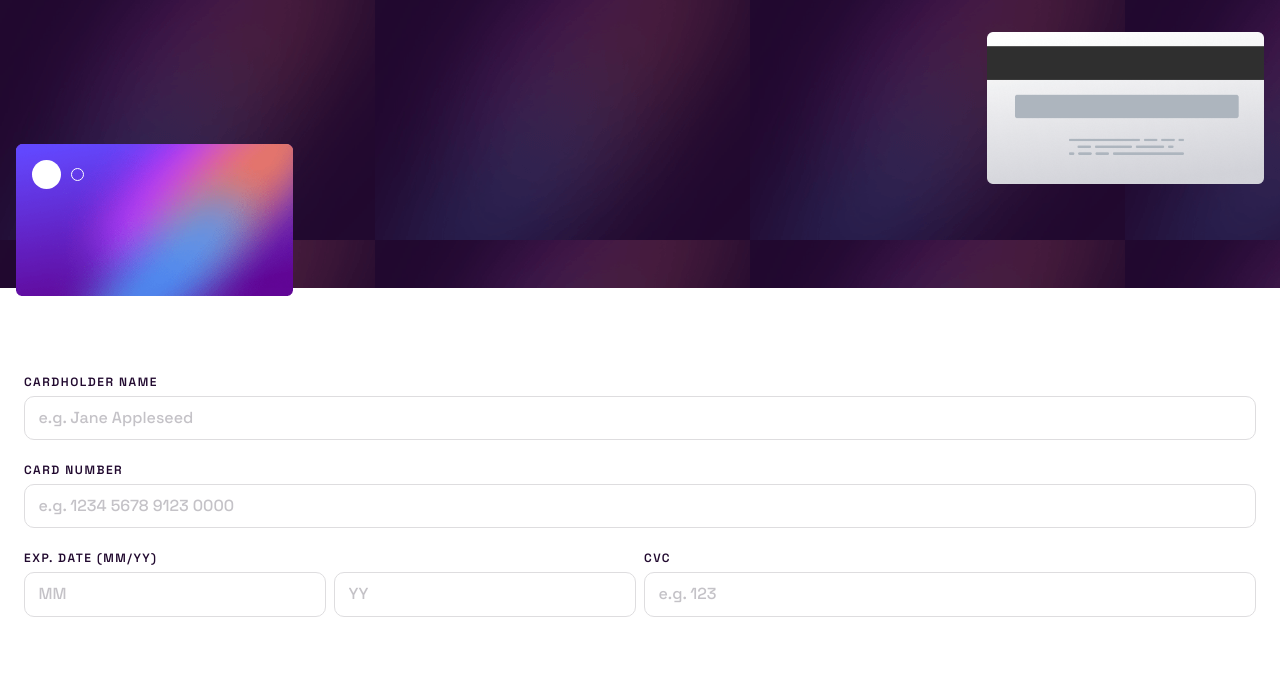
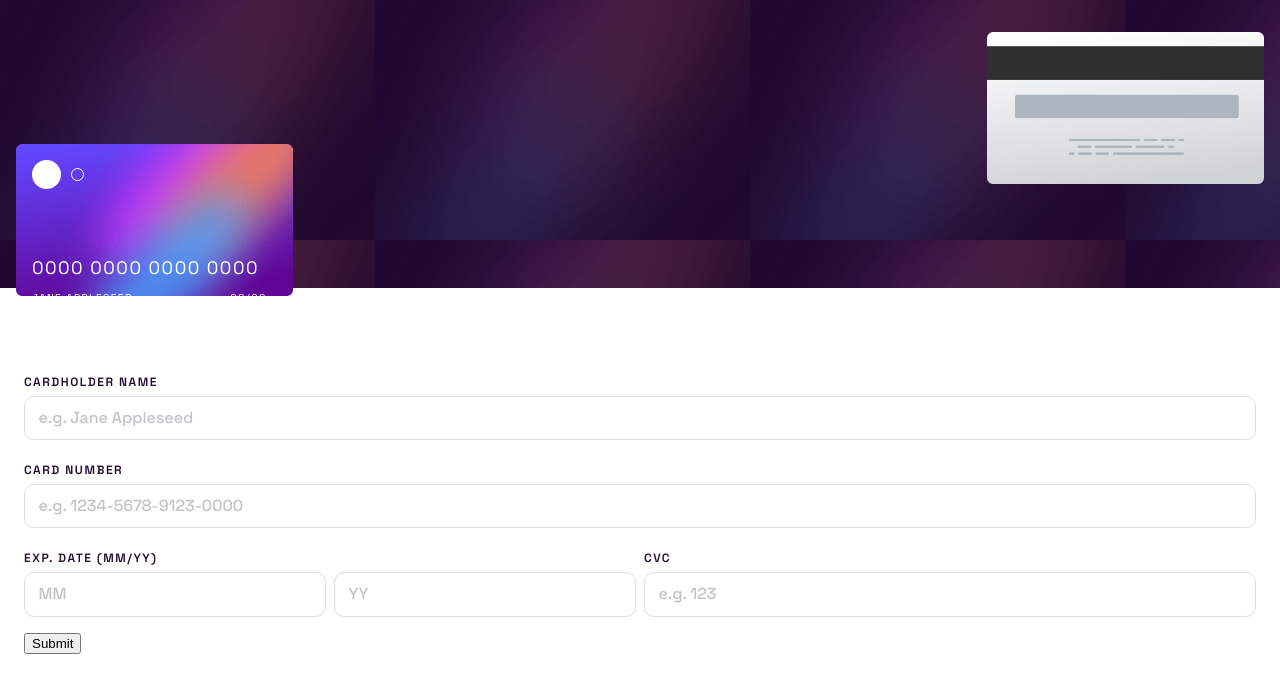
Before and after one commit to devfelipearaujo/InteractivePaycardForm, a plain HTML site: page index.html in a window 1280 px wide. Drawn offline with Linux system fonts and the light colour scheme.

Commit message:
adding js features

```diff
--- a/assets/css/main.css
+++ b/assets/css/main.css
@@ -46,6 +46,40 @@
     border-radius: 50%;
     background-color: transparent;
     border: 1px solid var(--branco);
+}
+
+.dados__container {
+    width: 235px;
+    display: flex;
+    flex-direction: column;
+    flex-wrap: wrap;
+    position: absolute;
+    align-items: center;
+    top: 90%;
+    left: 2rem;
+    color: var(--branco);
+    font-family: var(--ff-main);
+}
+
+.span__cardNumber {
+    font-size: var(--fs-regular);
+    letter-spacing: 1.5px;
+    width: 100%;
+    text-align: left;
+    margin-bottom: 1rem;
+}
+
+.dados__container-grupo {
+    display: flex;
+    justify-content: space-between;
+    width: 100%;
+}
+
+.span__cardName, .span__cardExpiration {
+    font-size: var(--fs-mobile-pequeno);
+    letter-spacing: 1.5px;
+    text-transform: uppercase;
+    font-weight: var(--fw-regular);
 }
 
 .form {
--- a/index.html
+++ b/index.html
@@ -22,38 +22,49 @@
           <span class="circulo"></span>
           <span class="circulo-pequeno"></span>
         </div>
+        <div class="dados__container">
+          <span class="span__cardNumber">0000  0000  0000  0000</span>
+          <div class="dados__container-grupo">
+            <span class="span__cardName">Jane Appleseed</span>
+            <span class="span__cardExpiration">00/00</span>
+          </div>
+        </div>
       </div>
     </section>
 
     <section class="form">
       <form>
-        <div class="form__container">
+        <div class="container">
           <label class="label" for="name">cardholder name</label>
           <input class="form__input" type="text" name="" id="name" placeholder="e.g. Jane Appleseed">
         </div>
 
-        <div class="form__container">
+        <div class="container">
           <label class="label" for="name">card number</label>
-          <input class="form__input" type="number" name="" id="name" placeholder="e.g. 1234 5678 9123 0000">
+          <input class="form__input" data-cardNumber type="number"
+          oninput="this.value=this.value.slice(0,this.maxLength)" maxlength="16" name="cardNumber" id="name" placeholder="e.g. 1234-5678-9123-0000"  required>
         </div>
 
         <div class="form__grupo">
-          <div class="form__container form__grupo-coluna">
-            <label class="label" for="name">exp. date (mm/yy)</label>
+          <div class="container form__grupo-coluna">
+            <label class="label" for="data">exp. date (mm/yy)</label>
             <div class="expDate__container">
-              <input class="form__input expDate-input" type="number" name="" id="name" placeholder="MM">
-              <input class="form__input expDate-input" type="number" name="" id="name" placeholder="YY">
+              <input class="form__input expDate-input" type="number" name="mês" id="data" placeholder="MM">
+              <input class="form__input expDate-input" type="number" name="ano" id="data" placeholder="YY">
             </div>
           </div>
 
-          <div class="form__container form__grupo-coluna">
-            <label class="label" for="name">cvc</label>
-            <input class="form__input" type="text" name="" id="name" placeholder="e.g. 123">
+          <div class="container form__grupo-coluna">
+            <label class="label" for="cvc">cvc</label>
+            <input class="form__input" type="text" name="cvc" id="cvc" placeholder="e.g. 123">
           </div>
         </div>
+          <input type="submit">
       </form>
     </section>
 </div>
 </main>
+
+<script src="./main.js"></script>
 </body>
 </html>
--- /dev/null
+++ b/main.js
@@ -0,0 +1,13 @@
+const cardNumberSpan = document.querySelector(".span__cardNumber")
+
+const cardNumberInput = document.querySelector('[data-cardNumber]')
+
+
+
+
+function changeSpan() {
+    let result = cardNumberInput.value.replace(/.{4}/g, '$& ');;
+    cardNumberSpan.textContent = result;
+}
+
+cardNumberInput.addEventListener("keyup", changeSpan)
--- a/style.css
+++ b/style.css
@@ -16,6 +16,7 @@
     --ff-main: 'Space Grotesk', sans-serif;
 
     /* Font-Sizes */
+    --fs-mobile-pequeno: 10px;
     --fs-mobile: 12px;
     --fs-pequeno: 16px;
     --fs-regular: 18px;
```
